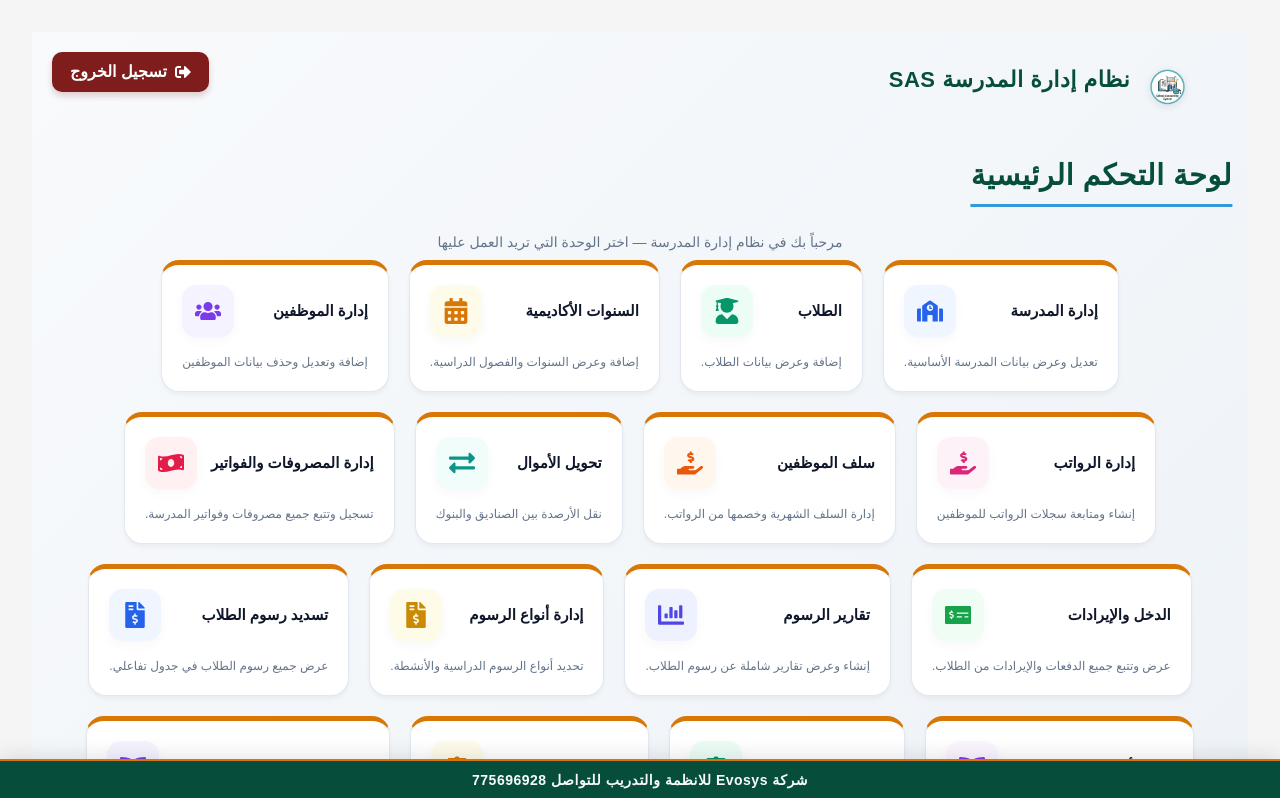
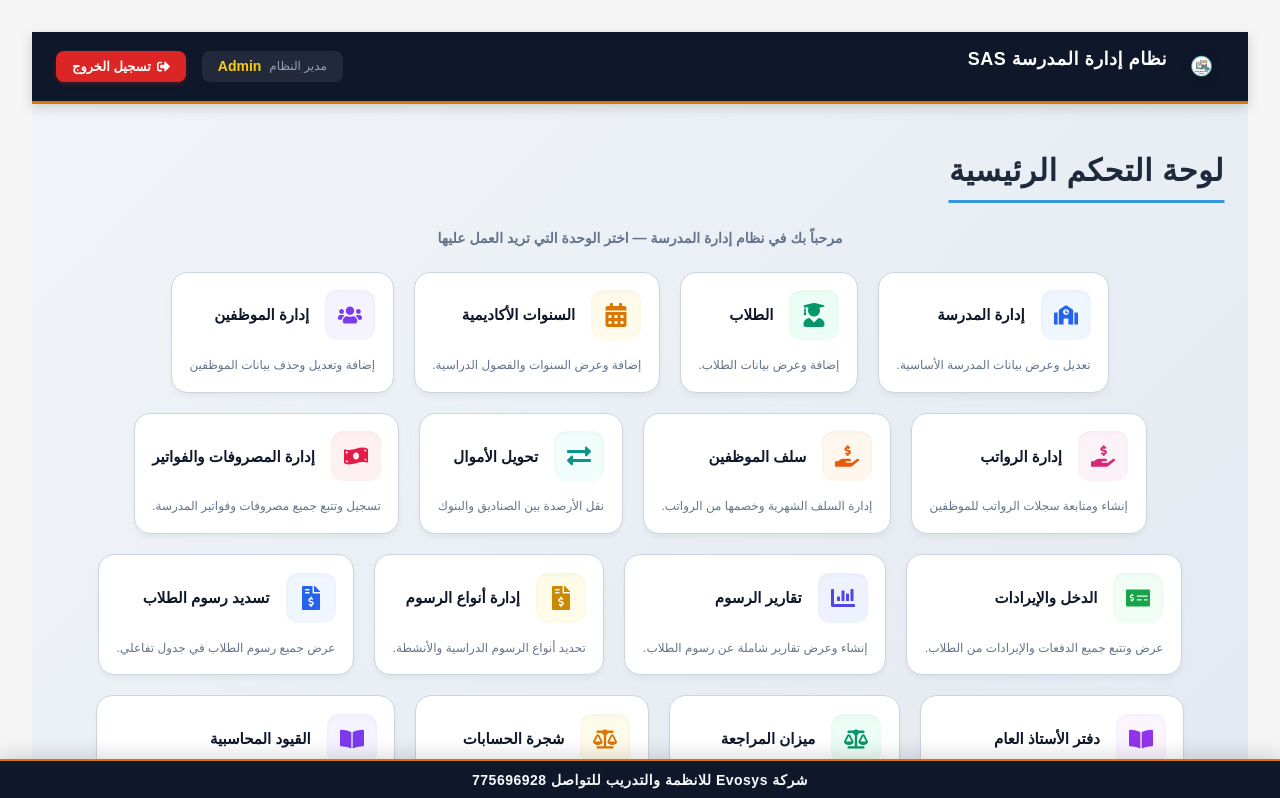
Before and after one commit to ne3marasam-oss/SYSTEM-FRONTEND, a React (Create React App) app: page /home in a window 1280 px wide. Shown: the top 798 px of the page. Built offline with nearby package versions, Linux system fonts and the light colour scheme; sample sign-in values are in the browser's storage.

Commit message:
Fix Dockerfile for deployment

```diff
--- a/src/pages/HomePage.js
+++ b/src/pages/HomePage.js
@@ -34,7 +34,7 @@ import logoIcon from '../assets/images/sas_logo_no.png';
 
 const HomePage = ({ onLogout }) => {
 
-    // تعريف بيانات بطاقات الميزات مع تخصيص ألوان الأيقونات والخلفيات المربعة الفخمة
+    // تعريف بيانات بطاقات الميزات بتنسيق الألوان الفاخر المطابق للنموذج المطلوب
     const featureCards = [
         {
             title: 'إدارة المدرسة',
@@ -177,71 +177,84 @@ const HomePage = ({ onLogout }) => {
     return (
         <Box sx={{
             flexGrow: 1,
-            p: 2,
+            p: 0,
             position: 'relative',
             userSelect: 'none',
-            background: 'linear-gradient(135deg, #f8fafc 0%, #edf2f7 100%)',
+            background: 'linear-gradient(135deg, #f1f5f9 0%, #e2e8f0 100%)',
             minHeight: '100vh',
             fontFamily: 'Cairo, sans-serif',
             direction: 'rtl'
         }}>
-            {/* زر تسجيل الخروج */}
+            {/* الشريط العلوي الفخم المماثل للنموذج */}
+            <Box sx={{
+                width: '100%',
+                backgroundColor: '#0f172a',
+                color: '#ffffff',
+                py: 1.5,
+                px: 3,
+                display: 'flex',
+                alignItems: 'center',
+                justifyContent: 'space-between',
+                boxShadow: '0 4px 12px rgba(0,0,0,0.15)',
+                borderBottom: '3px solid #d97706',
+                position: 'sticky',
+                top: 0,
+                zIndex: 1000
+            }}>
+                {/* الجهة اليمنى: الشعار واسم النظام */}
+                <Box sx={{ display: 'flex', alignItems: 'center' }}>
+                    <img src={logoIcon} alt="SAS Logo" style={{ height: '45px', marginLeft: '12px', filter: 'drop-shadow(0px 2px 4px rgba(0,0,0,0.2))' }} />
+                    <Typography variant="h6" sx={{ fontWeight: '800', color: '#ffffff', fontSize: '18px', letterSpacing: '0.5px' }}>
+                        نظام إدارة المدرسة SAS
+                    </Typography>
+                </Box>
+
+                {/* الجهة اليسرى: زر تسجيل الخروج واسم المستخدم */}
+                <Box sx={{ display: 'flex', alignItems: 'center', gap: 2 }}>
+                    <Box sx={{ display: 'flex', alignItems: 'center', gap: 1, background: 'rgba(255,255,255,0.08)', px: 2, py: 0.6, borderRadius: '8px' }}>
+                        <Typography variant="body2" sx={{ color: '#94a3b8', fontSize: '12px' }}>مدير النظام</Typography>
+                        <Typography variant="body1" sx={{ color: '#facc15', fontWeight: 'bold', fontSize: '14px' }}>Admin</Typography>
+                    </Box>
                     {onLogout && (
-                <Box sx={{ position: 'absolute', top: 20, left: 20, zIndex: 1000 }}>
                         <button
                             onClick={onLogout}
                             style={{
                                 display: 'flex',
                                 alignItems: 'center',
-                            padding: '8px 18px',
-                            borderRadius: '10px',
-                            background: '#7f1d1d',
+                                padding: '6px 16px',
+                                borderRadius: '8px',
+                                background: '#dc2626',
                                 color: '#fff',
                                 border: 'none',
                                 cursor: 'pointer',
                                 fontWeight: 'bold',
-                            boxShadow: '0 4px 6px rgba(127, 29, 29, 0.2)',
+                                fontSize: '13px',
+                                boxShadow: '0 2px 4px rgba(220, 38, 38, 0.3)',
                                 transition: 'all 0.3s ease'
                             }}
-                        onMouseOver={(e) => e.target.style.background = '#991b1b'}
-                        onMouseOut={(e) => e.target.style.background = '#7f1d1d'}
+                            onMouseOver={(e) => e.target.style.background = '#b91c1c'}
+                            onMouseOut={(e) => e.target.style.background = '#dc2626'}
                         >
-                        <FaSignOutAlt style={{ marginLeft: '8px' }} /> تسجيل الخروج
+                            <FaSignOutAlt style={{ marginLeft: '6px' }} /> تسجيل الخروج
                         </button>
-                </Box>
                     )}
-
-            {/* العنوان والشعار */}
-            <Box sx={{
-                position: 'absolute',
-                top: 10,
-                right: 20,
-                zIndex: 1000,
-                display: 'flex',
-                alignItems: 'center',
-                justifyContent: 'flex-start',
-                p: 1,
-            }}>
-                <img src={logoIcon} alt="SAS Logo" style={{ height: '75px', marginRight: '15px', filter: 'drop-shadow(0px 2px 4px rgba(0,0,0,0.1))' }} />
-                <Box sx={{ ml: 2 }}>
-                    <Typography variant="h6" component="h1" sx={{ fontWeight: '800', color: '#064e3b', fontSize: '22px', letterSpacing: '0.5px' }}>
-                        نظام إدارة المدرسة SAS
-                    </Typography>
                 </Box>
             </Box>
 
-            {/* المحتوى الرئيسي للبطاقات */}
-            <Stack spacing={1} sx={{ my: 2, marginTop: '110px', pb: 8 }}>
-                <Box sx={{ textAlign: 'center', mb: 3 }}>
-                    <Typography variant="h4" component="h2" sx={{ fontSize: '1.8rem', fontWeight: '800', color: '#064e3b', mb: 1, letterSpacing: '0.5px' }}>
+            {/* محتوى الصفحة */}
+            <Box sx={{ p: 3, pb: 10 }}>
+                {/* العنوان الرئيسي */}
+                <Box sx={{ textAlign: 'center', my: 3 }}>
+                    <Typography variant="h4" component="h2" sx={{ fontSize: '1.9rem', fontWeight: '800', color: '#1e293b', mb: 1, letterSpacing: '0.5px' }}>
                         لوحة التحكم الرئيسية
                     </Typography>
-                    <Typography variant="body2" sx={{ color: '#64748b', fontSize: '14px', fontWeight: '500' }}>
+                    <Typography variant="body2" sx={{ color: '#64748b', fontSize: '14px', fontWeight: '600' }}>
                         مرحباً بك في نظام إدارة المدرسة — اختر الوحدة التي تريد العمل عليها
                     </Typography>
                 </Box>
 
-                <Grid container spacing={2.5} justifyContent="center" sx={{ px: 2 }}>
+                {/* شبكة البطاقات بتصميم المطابقة الدقيقة */}
+                <Grid container spacing={2.5} justifyContent="center" sx={{ px: 1 }}>
                     {featureCards.map((card, index) => (
                         <Grid item xs={12} sm={6} md={4} lg={2.4} key={index}>
                             <MuiLink
@@ -257,48 +270,47 @@ const HomePage = ({ onLogout }) => {
                                         display: 'flex',
                                         flexDirection: 'column',
                                         justifyContent: 'space-between',
-                                        p: 2.5,
-                                        borderRadius: '18px',
-                                        border: '1px solid #e2e8f0',
-                                        borderTop: '5px solid #d97706', // حافة ذهبية ملكية فاخرة بالأعلى
-                                        boxShadow: '0 4px 6px -1px rgba(0, 0, 0, 0.04), 0 2px 4px -1px rgba(0, 0, 0, 0.02)',
+                                        p: 2.2,
+                                        borderRadius: '16px',
+                                        border: '1px solid #cbd5e1',
+                                        backgroundColor: '#ffffff',
+                                        boxShadow: '0 4px 6px -1px rgba(0, 0, 0, 0.05)',
                                         transition: 'all 0.3s cubic-bezier(0.4, 0, 0.2, 1)',
                                         '&:hover': {
-                                            transform: 'translateY(-6px)',
-                                            boxShadow: '0 20px 25px -5px rgba(217, 119, 6, 0.15), 0 10px 10px -5px rgba(0, 0, 0, 0.04)',
+                                            transform: 'translateY(-5px)',
+                                            boxShadow: '0 12px 20px -3px rgba(30, 41, 59, 0.12)',
                                             borderColor: '#d97706'
                                         },
-                                        cursor: 'pointer',
-                                        background: '#ffffff'
+                                        cursor: 'pointer'
                                     }}
                                 >
                                     <CardContent sx={{ p: '0 !important', display: 'flex', flexDirection: 'column', height: '100%' }}>
-                                        {/* صف الأيقونة الملونة الكبيرة في الأعلى بجانب العنوان بنفس تصميم النموذج الفخم */}
-                                        <Box sx={{ display: 'flex', alignItems: 'center', mb: 2, justifyContent: 'space-between' }}>
-                                            <Typography variant="subtitle1" component="h3" sx={{ color: '#0f172a', fontWeight: '700', fontSize: '15px', lineHeight: 1.4, textAlign: 'right' }}>
-                                                {card.title}
-                                            </Typography>
+                                        {/* الأيقونة في اليمين وبجانبها العنوان والتفاصيل مثل النموذج تماماً */}
+                                        <Box sx={{ display: 'flex', alignItems: 'center', gap: 2, mb: 2 }}>
                                             <Box
                                                 sx={{
-                                                    width: '52px',
-                                                    height: '52px',
-                                                    borderRadius: '14px',
+                                                    width: '50px',
+                                                    height: '50px',
+                                                    borderRadius: '12px',
                                                     background: card.bg,
                                                     display: 'flex',
                                                     alignItems: 'center',
                                                     justifyContent: 'center',
                                                     flexShrink: 0,
-                                                    boxShadow: '0 4px 12px rgba(0,0,0,0.03)'
+                                                    boxShadow: 'inset 0 2px 4px rgba(0,0,0,0.03)'
                                                 }}
                                             >
                                                 {React.createElement(card.icon, {
-                                                    style: { fontSize: '26px', color: card.color }
+                                                    style: { fontSize: '24px', color: card.color }
                                                 })}
                                             </Box>
+                                            <Typography variant="subtitle1" component="h3" sx={{ color: '#0f172a', fontWeight: '700', fontSize: '15px', lineHeight: 1.3 }}>
+                                                {card.title}
+                                            </Typography>
                                         </Box>
 
                                         {/* الوصف بالأسفل */}
-                                        <Typography variant="body2" sx={{ color: '#64748b', fontSize: '12px', lineHeight: 1.5, mt: 'auto', textAlign: 'right' }}>
+                                        <Typography variant="body2" sx={{ color: '#64748b', fontSize: '12px', lineHeight: 1.5, mt: 'auto' }}>
                                             {card.description}
                                         </Typography>
                                     </CardContent>
@@ -307,7 +319,7 @@ const HomePage = ({ onLogout }) => {
                         </Grid>
                     ))}
                 </Grid>
-            </Stack>
+            </Box>
 
             {/* الشريط المتحرك السفلي */}
             <Box
@@ -316,12 +328,12 @@ const HomePage = ({ onLogout }) => {
                     bottom: 0,
                     left: 0,
                     right: 0,
-                    backgroundColor: '#064e3b',
+                    backgroundColor: '#0f172a',
                     color: '#f8fafc',
                     textAlign: 'center',
                     py: 1.2,
                     zIndex: 1100,
-                    boxShadow: '0 -4px 20px rgba(0,0,0,0.1)',
+                    boxShadow: '0 -4px 20px rgba(0,0,0,0.15)',
                     borderTop: '2px solid #d97706'
                 }}
             >
```
Lines whose indentation alone changed are shown as unchanged.
